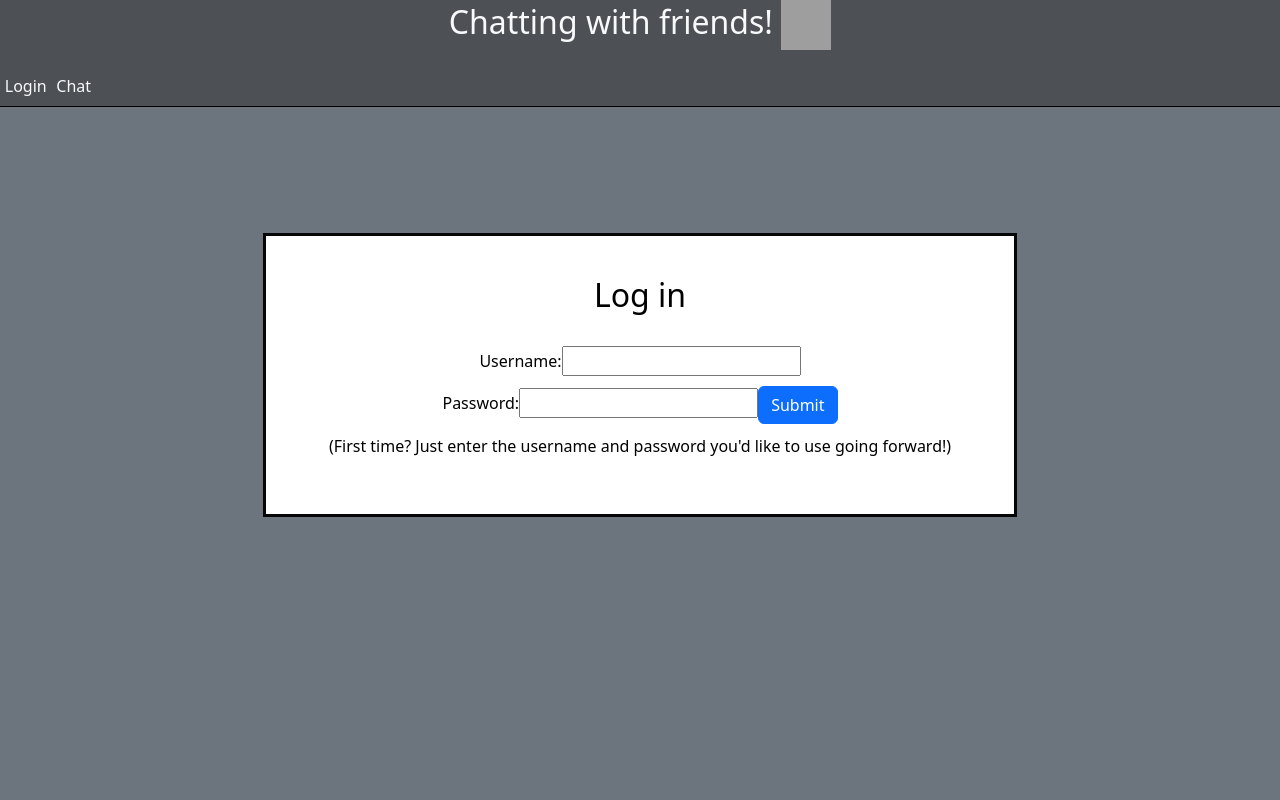
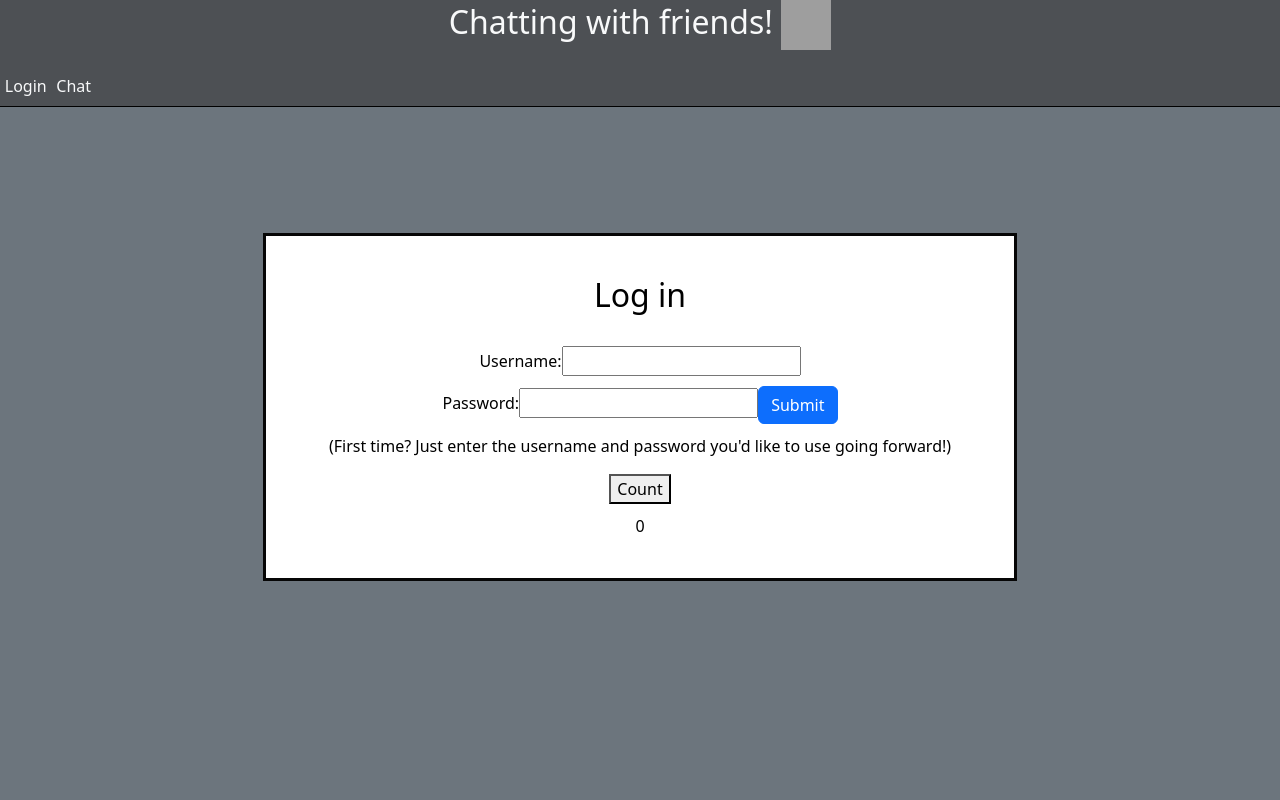
Before and after one commit to caleb-hibbert/Startup, a React (Vite) app: page / in a window 1280 px wide. Shown: the top 800 px of the page. Built offline with nearby package versions, Linux system fonts and the light colour scheme; grey boxes are pictures that could not be loaded.

Commit message:
Testing with React, test elements working

```diff
--- a/index.html
+++ b/index.html
@@ -6,7 +6,7 @@
     <meta name="viewport" content="width=device-width, initial-scale=1" />
     <meta name="theme-color" content="#000000" />
 
-    <title>Simon React</title>
+    <title>Startup React</title>
   </head>
   <body>
     <noscript>You need to enable JavaScript to run this app.</noscript>
--- a/src/login/login.jsx
+++ b/src/login/login.jsx
@@ -1,5 +1,12 @@
 import React from 'react';
 export function Login() {
+
+  const [count, setCount] = React.useState(0);
+
+  function countClick(){
+    setCount(count+1);
+  }
+
   return (
     <main className="container-fluid bg-secondary text-center">
         <title>CWF Login</title>
@@ -19,6 +26,8 @@ export function Login() {
                 <br/>
                 <p>(First time? Just enter the username and password you'd like to use going forward!)</p>
             </form>
+            <button onClick={countClick}>Count</button>
+            <div>{count}</div>
 
         </div>
     </main>
```
